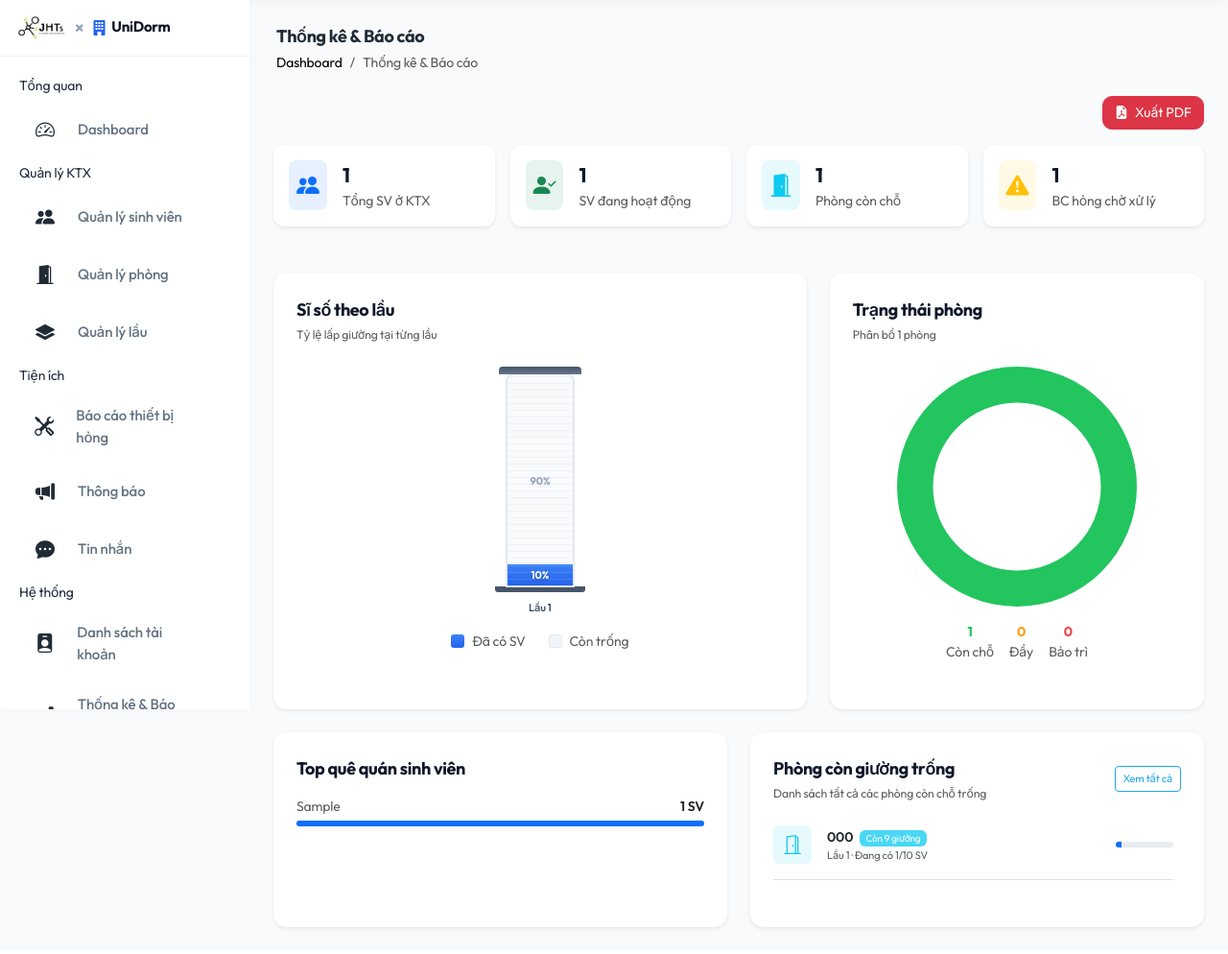
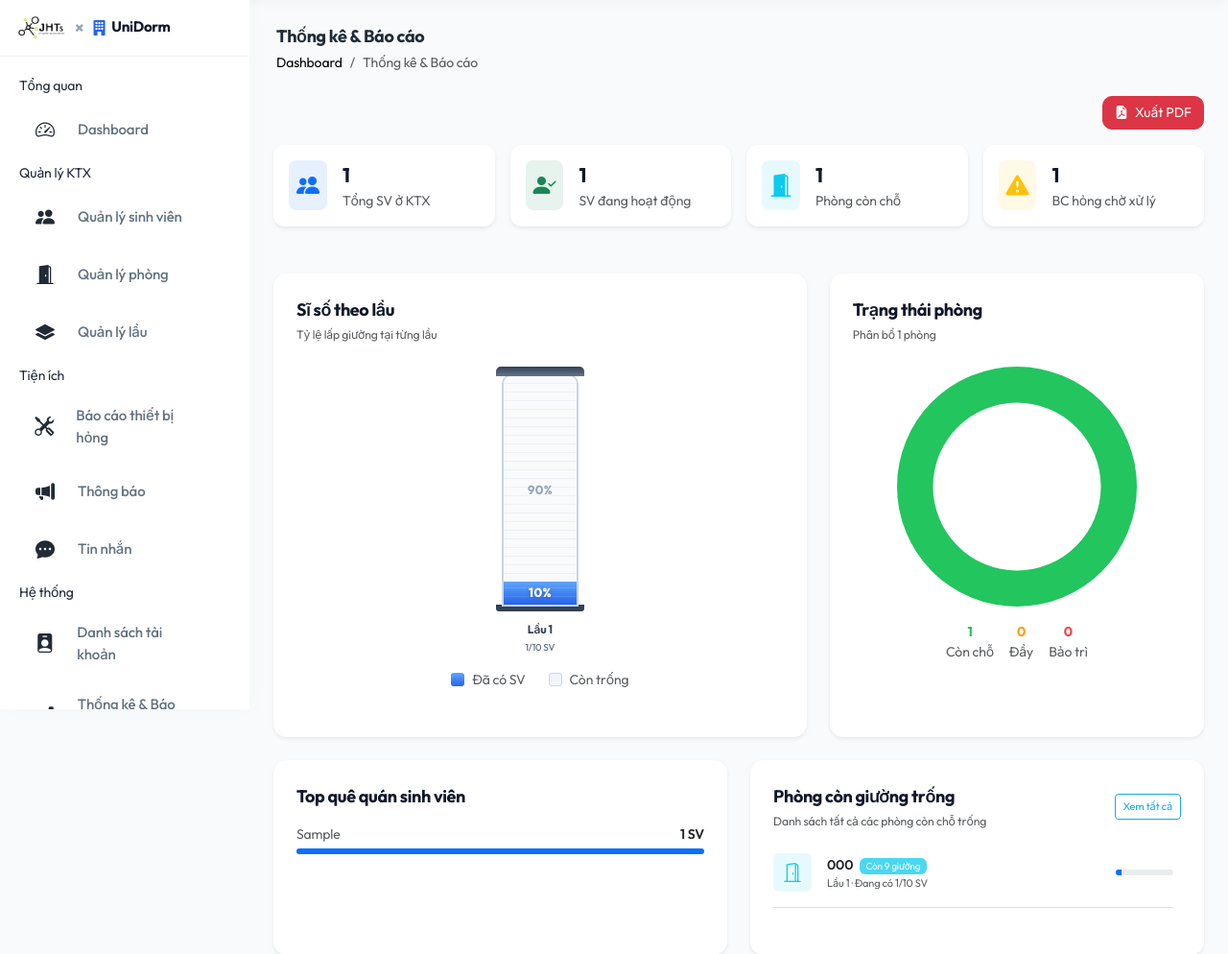
Before and after one commit to nhanhuutran007/UniDorm, a PHP site: page /UniDorm/reports in a window 1280 px wide. Shown: the part 61-1055 px from the top of the page at 96% size. Before the commit the page ends 1030 px from the top, so only its background shows below. Run offline with PHP 8.4, Linux system fonts and the light colour scheme; the visitor is signed in with stand-in values (Sample User, id 1); tables that the repository leaves empty hold one stand-in row (values such as "Sample post"); grey boxes marked "Sample" are stand-in pictures; data that the repository does not hold is empty.

Commit message:
fix: thiet ke lai bieu do toa nha rong hon, chac hon voi so SV/tong

```diff
--- a/views/admin/reports.php
+++ b/views/admin/reports.php
@@ -118,41 +118,41 @@ $emptyRooms = $conn->query("
 
                 <?php
                 $maxCapacity = max(array_map(fn($f) => (int)$f['capacity'], $floorOccupancy) ?: [1]);
-                $buildingH   = 260;
+                $buildingH   = 300;
                 ?>
 
                 <style>
-                .bldg-wrap{display:flex;align-items:flex-end;justify-content:center;gap:12px;height:<?php echo $buildingH; ?>px;padding:0 8px;}
-                .bldg-col{display:flex;flex-direction:column;align-items:center;flex:1;max-width:72px;height:100%;position:relative;}
-                .bldg-stack{width:100%;flex:1;display:flex;flex-direction:column;border-radius:8px 8px 0 0;overflow:hidden;border:2px solid #e2e8f0;position:relative;background:#f1f5f9;}
-                .bldg-fill{background:linear-gradient(180deg,#3b82f6 0%,#2563eb 100%);width:100%;transition:height .6s ease;position:relative;}
-                .bldg-fill::after{content:'';position:absolute;top:0;left:0;right:0;bottom:0;background:repeating-linear-gradient(0deg,transparent,transparent 6px,rgba(255,255,255,.12) 6px,rgba(255,255,255,.12) 7px);}
-                .bldg-empty{width:100%;flex:1;background:repeating-linear-gradient(0deg,#f8fafc,#f8fafc 6px,#eef2f7 6px,#eef2f7 7px);}
-                .bldg-roof{width:120%;height:8px;background:linear-gradient(180deg,#475569,#64748b);border-radius:4px 4px 0 0;margin-bottom:-1px;z-index:1;}
-                .bldg-base{width:130%;height:6px;background:#475569;border-radius:0 0 3px 3px;margin-top:-1px;}
-                .bldg-label{margin-top:8px;font-size:11px;font-weight:600;color:#475569;white-space:nowrap;}
-                .bldg-pct{position:absolute;top:50%;left:50%;transform:translate(-50%,-50%);font-size:11px;font-weight:700;color:#fff;text-shadow:0 1px 3px rgba(0,0,0,.3);z-index:2;white-space:nowrap;}
-                .bldg-pct.empty-pos{color:#94a3b8;text-shadow:none;}
-                .bldg-window{position:absolute;width:calc(100% - 10px);left:5px;height:4px;background:rgba(255,255,255,.2);border-radius:1px;}
+                .bldg-wrap{display:flex;align-items:flex-end;justify-content:center;gap:20px;height:<?php echo $buildingH; ?>px;padding:0 12px;}
+                .bldg-col{display:flex;flex-direction:column;align-items:center;width:80px;height:100%;}
+                .bldg-body{width:100%;flex:1;display:flex;flex-direction:column;border-radius:10px 10px 0 0;overflow:hidden;border:2px solid #cbd5e1;position:relative;background:#f1f5f9;}
+                .bldg-fill{background:linear-gradient(180deg,#60a5fa 0%,#2563eb 100%);width:100%;position:relative;}
+                .bldg-fill::after{content:'';position:absolute;inset:0;background:repeating-linear-gradient(0deg,transparent,transparent 8px,rgba(255,255,255,.1) 8px,rgba(255,255,255,.1) 9px);}
+                .bldg-empty{width:100%;background:repeating-linear-gradient(0deg,#f8fafc 0px,#f8fafc 8px,#edf0f5 8px,#edf0f5 9px);}
+                .bldg-roof{width:115%;height:10px;background:linear-gradient(180deg,#334155,#64748b);border-radius:5px 5px 0 0;margin-bottom:-2px;z-index:1;flex-shrink:0;}
+                .bldg-base{width:115%;height:7px;background:#334155;border-radius:0 0 3px 3px;margin-top:-2px;flex-shrink:0;}
+                .bldg-label{margin-top:10px;font-size:12px;font-weight:700;color:#334155;white-space:nowrap;}
+                .bldg-count{font-size:10px;font-weight:500;color:#64748b;margin-top:2px;}
+                .bldg-pct{position:absolute;top:50%;left:50%;transform:translate(-50%,-50%);font-size:13px;font-weight:800;color:#fff;text-shadow:0 1px 4px rgba(0,0,0,.25);z-index:2;white-space:nowrap;letter-spacing:.3px;}
+                .bldg-pct.empty-pos{color:#94a3b8;text-shadow:none;font-weight:700;}
                 </style>
 
                 <div class="bldg-wrap">
                 <?php foreach ($floorOccupancy as $f):
-                    $stu   = (int)$f['students'];
-                    $cap   = (int)$f['capacity'];
-                    $pct   = $cap > 0 ? round($stu / $cap * 100) : 0;
-                    $fillH = $cap > 0 ? ($stu / $maxCapacity) * ($buildingH - 30) : 0;
-                    $emptyH = $cap > 0 ? (($cap - $stu) / $maxCapacity) * ($buildingH - 30) : ($buildingH - 30);
+                    $stu    = (int)$f['students'];
+                    $cap    = (int)$f['capacity'];
+                    $pct    = $cap > 0 ? round($stu / $cap * 100) : 0;
+                    $fillH  = $cap > 0 ? ($stu / $maxCapacity) * ($buildingH - 40) : 0;
+                    $emptyH = $cap > 0 ? (($cap - $stu) / $maxCapacity) * ($buildingH - 40) : ($buildingH - 40);
                 ?>
                 <div class="bldg-col">
                     <div class="bldg-roof"></div>
-                    <div class="bldg-stack">
-                        <div class="bldg-empty" style="flex:<?php echo max($emptyH, 8); ?>;">
-                            <?php if ($stu < $cap && $pct > 0 && $emptyH > 20): ?>
+                    <div class="bldg-body">
+                        <div class="bldg-empty" style="flex:<?php echo max($emptyH, 10); ?>;">
+                            <?php if ($stu < $cap && $pct > 0 && $emptyH > 24): ?>
                             <span class="bldg-pct empty-pos"><?php echo 100 - $pct; ?>%</span>
                             <?php endif; ?>
                         </div>
-                        <div class="bldg-fill" style="flex:<?php echo max($fillH, $stu > 0 ? 10 : 0); ?>;">
+                        <div class="bldg-fill" style="flex:<?php echo max($fillH, $stu > 0 ? 12 : 0); ?>;">
                             <?php if ($pct > 0): ?>
                             <span class="bldg-pct"><?php echo $pct; ?>%</span>
                             <?php endif; ?>
@@ -160,13 +160,14 @@ $emptyRooms = $conn->query("
                     </div>
                     <div class="bldg-base"></div>
                     <div class="bldg-label">Lầu <?php echo $f['floor_number']; ?></div>
+                    <div class="bldg-count"><?php echo $stu; ?>/<?php echo $cap; ?> SV</div>
                 </div>
                 <?php endforeach; ?>
                 </div>
 
                 <div class="d-flex justify-content-center gap-4 mt-3">
-                    <div class="d-flex align-items-center gap-2"><div style="width:14px;height:14px;border-radius:3px;background:linear-gradient(180deg,#3b82f6,#2563eb);"></div><small class="text-muted">Đã có SV</small></div>
-                    <div class="d-flex align-items-center gap-2"><div style="width:14px;height:14px;border-radius:3px;background:#f1f5f9;border:1px solid #e2e8f0;"></div><small class="text-muted">Còn trống</small></div>
+                    <div class="d-flex align-items-center gap-2"><div style="width:14px;height:14px;border-radius:3px;background:linear-gradient(180deg,#60a5fa,#2563eb);"></div><small class="text-muted">Đã có SV</small></div>
+                    <div class="d-flex align-items-center gap-2"><div style="width:14px;height:14px;border-radius:3px;background:#f1f5f9;border:1px solid #cbd5e1;"></div><small class="text-muted">Còn trống</small></div>
                 </div>
             </div>
         </div>
```
